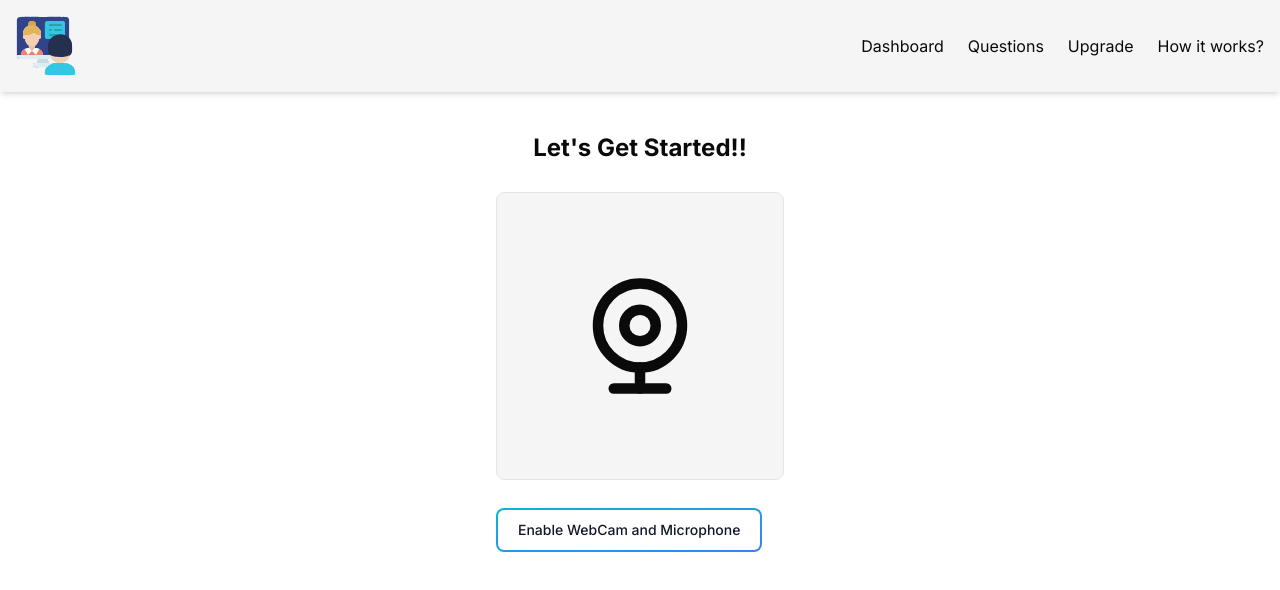
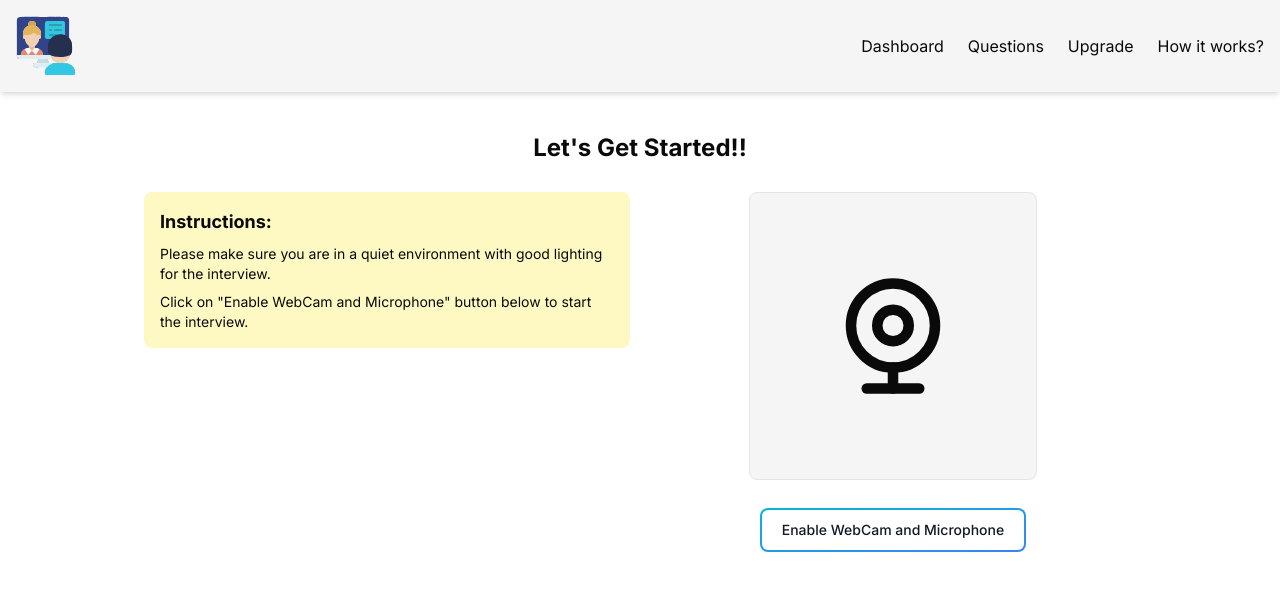
Before and after one commit to bhatiatanish225/AI-Mocker, a Next.js app in the folder ai-interview-mocker/: page /dashboard/interview/1 in a window 1280 px wide. Shown: the top 590 px of the page. Built offline with nearby package versions, Linux system fonts and the light colour scheme; no server answers; the database is empty.

Commit message:
hogya webcam set ab

```diff
--- a/ai-interview-mocker/app/dashboard/interview/[interviewId]/page.jsx
+++ b/ai-interview-mocker/app/dashboard/interview/[interviewId]/page.jsx
@@ -27,27 +27,66 @@ function Interview({ params }) {
   return (
     <div className="my-10 flex justify-center flex-col items-center">
       <h2 className="font-bold text-2xl">Let's Get Started!!</h2>
-      <div>
+      <div className="grid grid-cols-1 md:grid-cols-2 gap-5">
+        {/* Left Side: Instruction Panel and Job Information */}
+        <div className="w-full md:w-auto">
+          {/* Instruction Panel */}
+          <div className="bg-yellow-100 p-4 rounded-lg my-7">
+            <h3 className="text-lg font-bold mb-2">Instructions:</h3>
+            <p className="text-sm mb-2">
+              Please make sure you are in a quiet environment with good lighting
+              for the interview.
+            </p>
+            <p className="text-sm">
+              Click on "Enable WebCam and Microphone" button below to start the
+              interview.
+            </p>
+            {/* Add more instructions as needed */}
+          </div>
+
+          {/* Job Information Section */}
+          {interviewData && (
+            <div className="bg-gray-100 p-4 rounded-lg my-7">
+              <h3 className="text-lg font-bold mb-2">Job Information:</h3>
+              <p className="text-sm mb-2">
+                <strong>Job Role/Job Position:</strong> {interviewData.jobPosition}
+              </p>
+              <p className="text-sm mb-2">
+                <strong>Job Description/Tech Stack:</strong> {interviewData.jobDesc}
+              </p>
+              <p className="text-sm">
+                <strong>Years Of Experience:</strong> {interviewData.jobExperience}
+              </p>
+            </div>
+          )}
+        </div>
+
+        {/* Right Side: Webcam Section */}
+        <div className="w-full md:w-auto flex flex-col items-center">
+          <div className="flex justify-center items-center">
             {webCamEnabled ? (
               <Webcam
                 onUserMedia={() => setWebCamEnabled(true)}
                 onUserMediaError={() => setWebCamEnabled(false)}
                 mirrored={true}
-            style={{ height: 500, width: 500 }}
+                className="w-72 h-72 md:w-96 md:h-96"
               />
             ) : (
-          <>
               <WebcamIcon className="h-72 w-full my-7 p-20 bg-secondary rounded-lg border" />
+            )}
+          </div>
+          {!webCamEnabled && (
             <button
               onClick={() => setWebCamEnabled(true)}
-              className="relative inline-flex items-center justify-center p-0.5 mb-2 me-2 overflow-hidden text-sm font-medium text-gray-900 rounded-lg group bg-gradient-to-br from-cyan-500 to-blue-500 group-hover:from-cyan-500 group-hover:to-blue-500 hover:text-white dark:text-white focus:ring-4 focus:outline-none focus:ring-cyan-200 dark:focus:ring-cyan-800"
+              className="relative inline-flex items-center justify-center p-0.5 mb-2 overflow-hidden text-sm font-medium text-gray-900 rounded-lg group bg-gradient-to-br from-cyan-500 to-blue-500 group-hover:from-cyan-500 group-hover:to-blue-500 hover:text-white dark:text-white focus:ring-4 focus:outline-none focus:ring-cyan-200 dark:focus:ring-cyan-800 mt-auto"
+              style={{ minWidth: "200px" }}
             >
               <span className="relative px-5 py-2.5 transition-all ease-in duration-75 bg-white dark:bg-gray-900 rounded-md group-hover:bg-opacity-0">
                 Enable WebCam and Microphone
               </span>
             </button>
-          </>
           )}
+        </div>
       </div>
     </div>
   );
```
Lines whose indentation alone changed are shown as unchanged.
